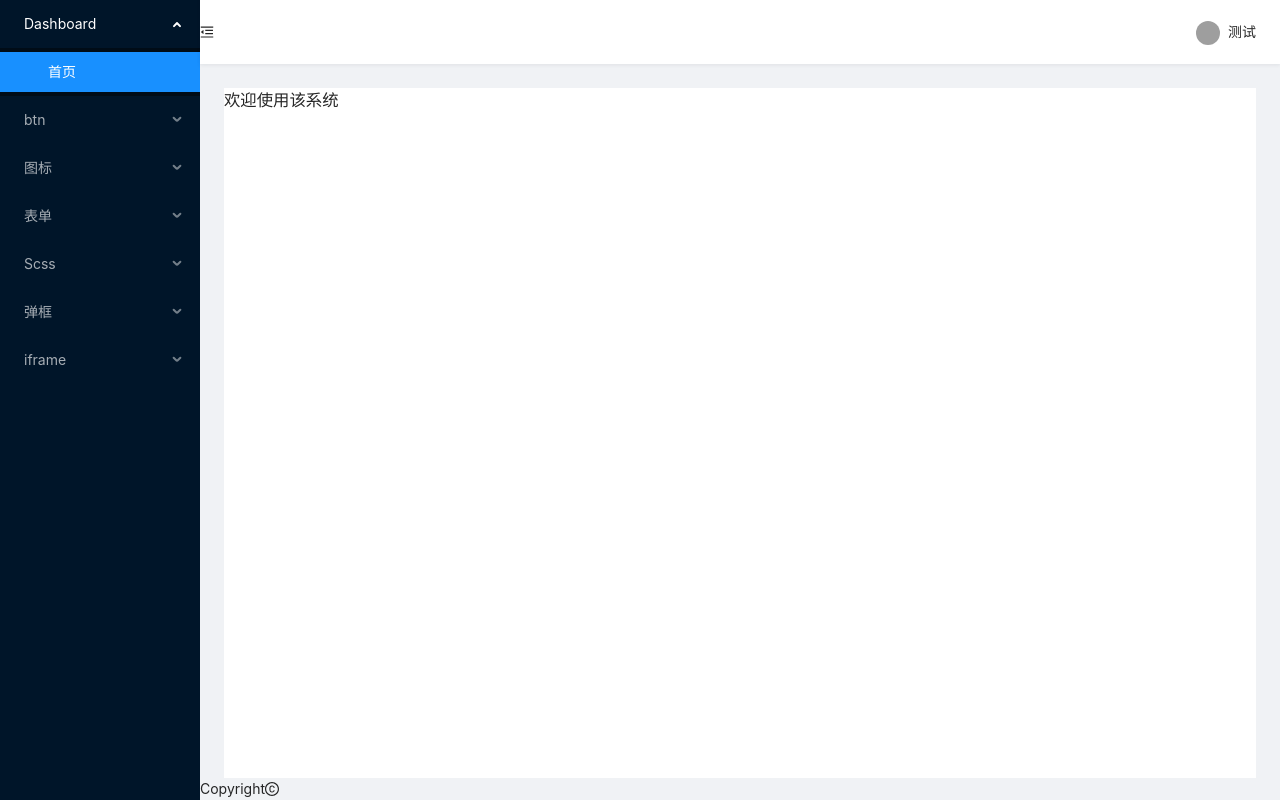
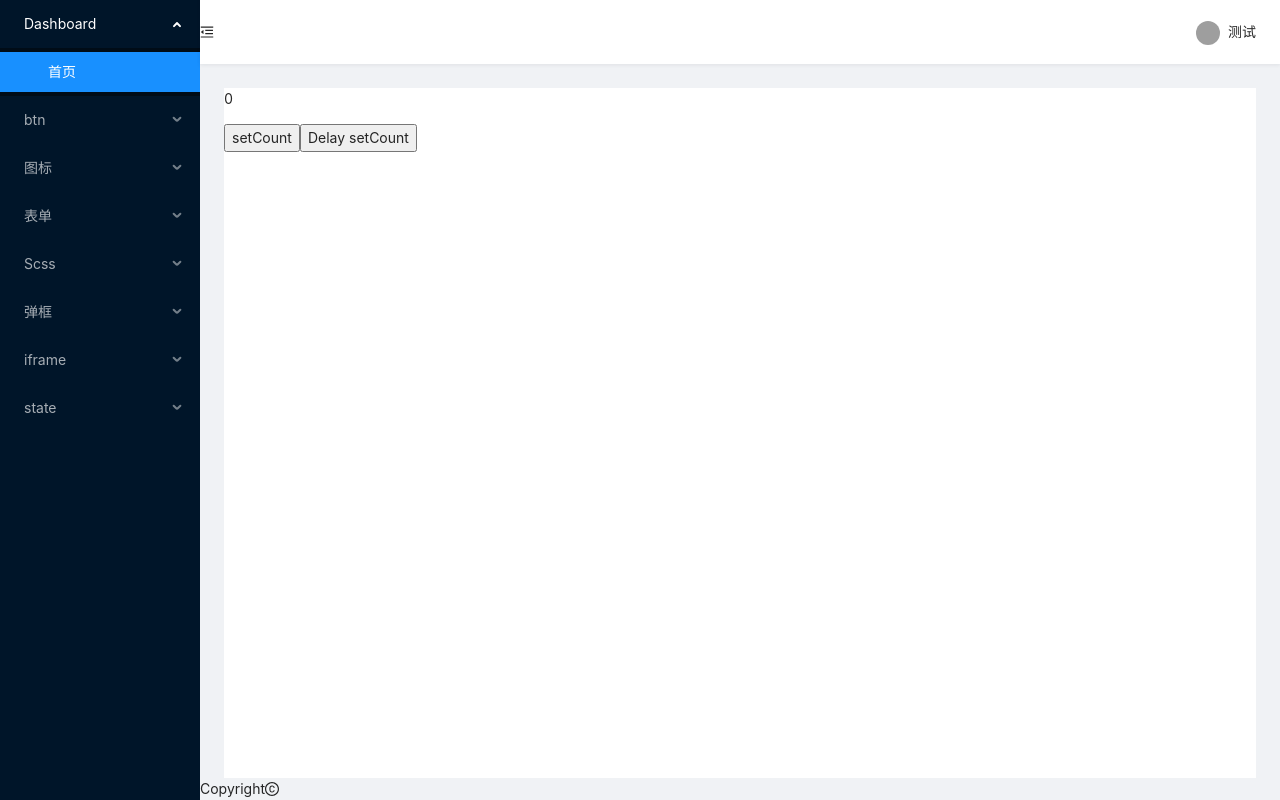
Before and after one commit to guoqiangfydxx/DemoCode2, a React app: page /state in a window 1280 px wide. Before the commit this address led to /. Built offline with nearby package versions, Linux system fonts and the light colour scheme; grey boxes are pictures that could not be loaded.

Commit message:
feat: add state example

```diff
--- a/src/components/SiderMenu/SiderMenu.jsx
+++ b/src/components/SiderMenu/SiderMenu.jsx
@@ -142,14 +142,26 @@ class SiderMenu extends PureComponent {
           </SubMenu>
           <SubMenu
             key="sub6"
-            title={(
+            title={
               <span>
                 <span>iframe</span>
               </span>
-            )}
+            }
           >
-            <Menu.Item key="11">
+            <Menu.Item key="12">
               <Link to="/iframe">iframe</Link>
+            </Menu.Item>
+          </SubMenu>
+          <SubMenu
+            key="sub7"
+            title={
+              <span>
+                <span>state</span>
+              </span>
+            }
+          >
+            <Menu.Item key="13">
+              <Link to="/state">State</Link>
             </Menu.Item>
           </SubMenu>
         </Menu>
--- a/src/layout/index.tsx
+++ b/src/layout/index.tsx
@@ -19,6 +19,7 @@ import FormProvider from '../pages/Form/FormProvider';
 import Scss from '../pages/scss';
 import TestModal from '../pages/modal';
 import Iframe from '../pages/iframe';
+import State from '../pages/state';
 import './index.scss';
 
 const { Header, Content, Footer } = Layout;
@@ -86,6 +87,7 @@ class BasicLayout extends React.Component {
               <Route path="/scss" exact component={Scss} />
               <Route path="/modal" exact component={TestModal} />
               <Route path="/iframe" exact component={Iframe} />
+              <Route path="/state" exact component={State} />
               <Redirect to="/" />
             </Switch>
           </Content>
--- /dev/null
+++ b/src/pages/state/index.tsx
@@ -0,0 +1,26 @@
+/** @format */
+
+import React, { useState } from 'react';
+function Example2() {
+  const [count, setCount] = useState(0);
+
+  // 首先点击delay setCount，然后快速点击setCount这个按钮3次，这样的话可以看到这样一个效果：首先count从0快速增长到3，然后之后就从3变成了1
+  const handleClick = () => {
+    setTimeout(() => {
+      setCount(count + 1);
+    }, 3000);
+  };
+
+  return (
+    <div>
+      <p>{count}</p>
+      <button onClick={() => setCount(count + 1)} type="button">
+        setCount
+      </button>
+      <button onClick={handleClick} type="button">
+        Delay setCount
+      </button>
+    </div>
+  );
+}
+export default Example2;
```
Also changed, not shown: .prettierrc.js (renamed from src/.prettierrc.js).
